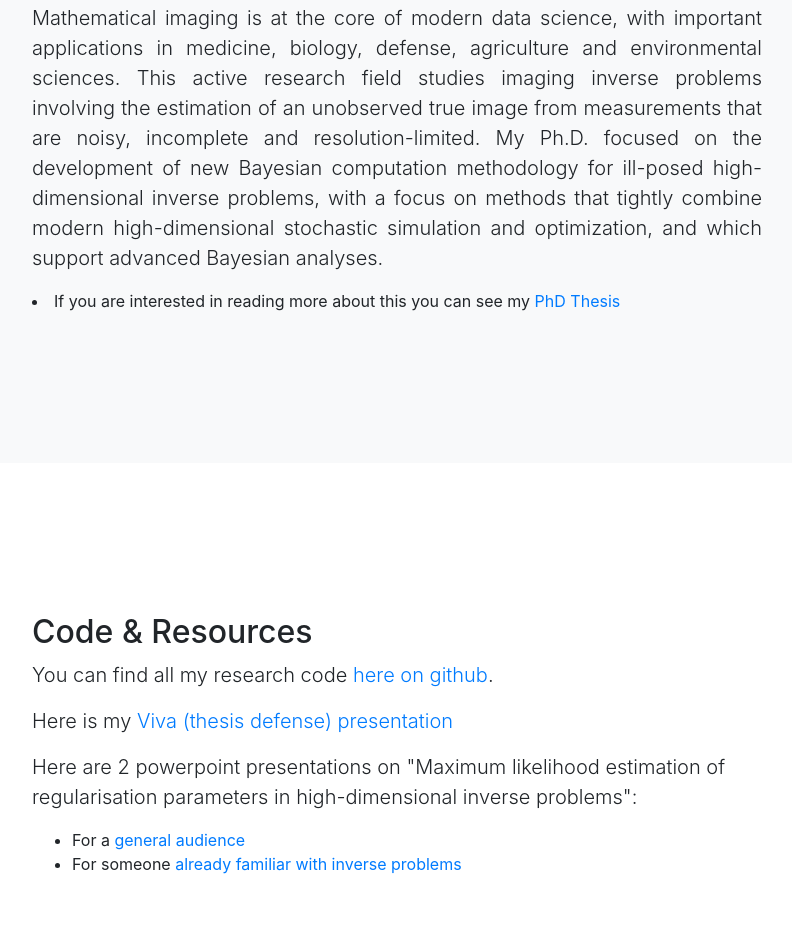
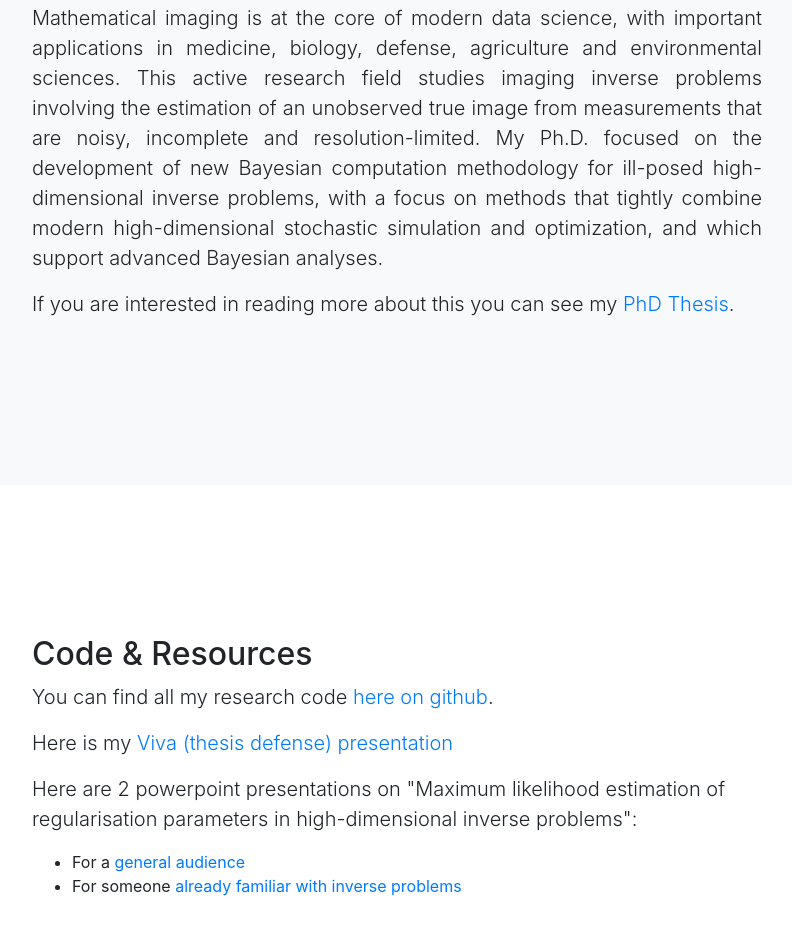
Before and after one commit to anafvidal/anafvidal.github.io, a website with bundled scripts: page index.html in a window 1280 px wide. Shown: the part 1807-2740 px from the top of the page, without its empty margins (243-1035 px from the left). Built offline with nearby package versions, Linux system fonts and the light colour scheme.

Commit message:
minor fix

```diff
--- a/index.html
+++ b/index.html
@@ -133,7 +133,7 @@
 			My Ph.D. focused on the development of new Bayesian computation methodology for ill-posed high-dimensional inverse problems, with a focus on methods that tightly combine modern high-dimensional stochastic simulation
 			and optimization, and which support advanced Bayesian analyses.</p>
 
- <li>If you are interested in reading more about this you can see my<a href="Ana-FVidal-phdthesis.pdf" target="_blank"> PhD Thesis</a>
+ <p class="lead text-justify">If you are interested in reading more about this you can see my<a href="Ana-FVidal-phdthesis.pdf" target="_blank"> PhD Thesis</a>. </p>
 
 
 		  </div>
```
